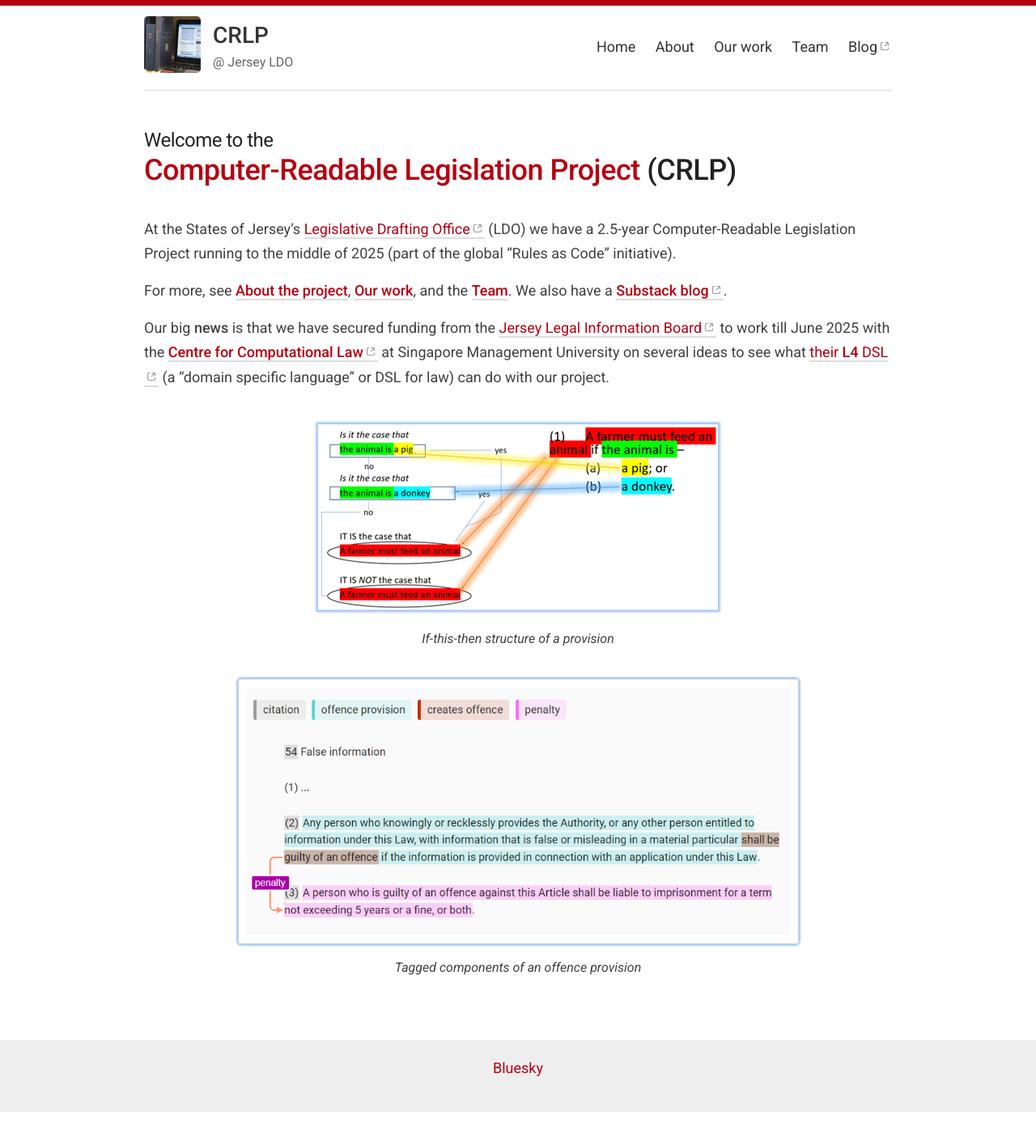
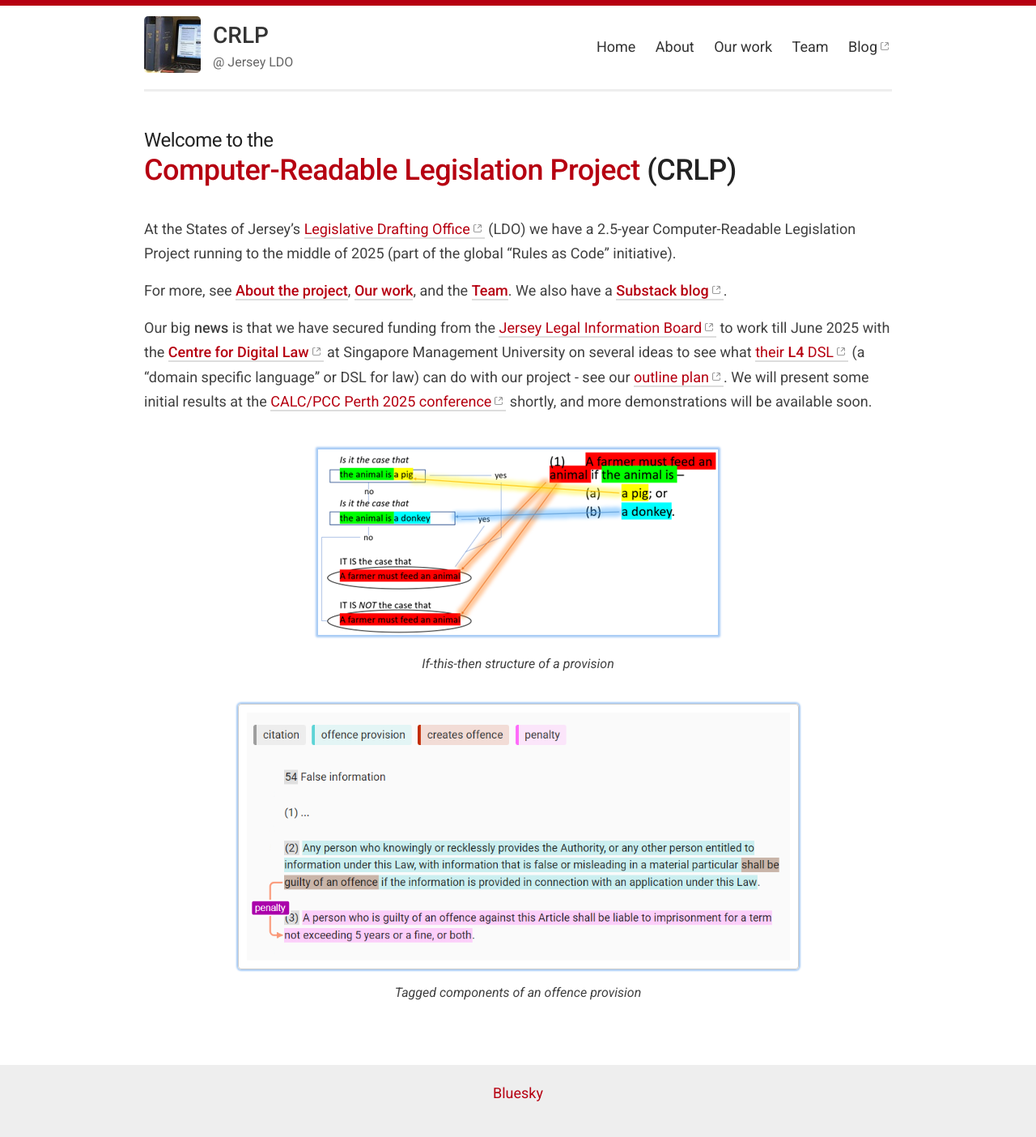
Before and after one commit to crlp-jerseyldo/crlp-jerseyldo.github.io, a Jekyll site: the page built from index.md, in a window 1280 px wide. Shown: the whole page at 81% size. Built offline with Jekyll 4.4.1, drawn with Linux system fonts in a browser that asks for light colours; our own code applies the rules of GitHub Pages for plain Markdown files; before the commit the page ends 1373 px from its top, so only the background shows below that.

Commit message:
Update index.md
Updated link to SMU CDL for RPCL, added link to plan, & ref Perth & demos

```diff
--- a/index.md
+++ b/index.md
@@ -8,8 +8,7 @@ At the States of Jersey’s [Legislative Drafting Office](https://www.gov.je/Gov
 
 For more, see [**About the project**](/about), [**Our work**](/work), and the [**Team**](/team). We also have a [**Substack blog**](https://digitallegislation.substack.com){:target="_blank"}.
 
-Our big **news** is that we have secured funding from the [Jersey Legal Information Board](https://www.jerseylaw.je/Pages/About.aspx){:target="_blank"} to work till June 2025 with the [**Centre for Computational Law**]( https://cclaw.smu.edu.sg/projects-papers/research-project-computational-law){:target="_blank"} at Singapore Management University on several ideas to see what [their **L4** DSL](https://github.com/smucclaw){:target="_blank"} (a “domain specific language” or DSL for law) can do with our project.
-
+Our big **news** is that we have secured funding from the [Jersey Legal Information Board](https://www.jerseylaw.je/Pages/About.aspx){:target="_blank"} to work till June 2025 with the [**Centre for Digital Law**](https://cdl.smu.edu.sg/projects/research-project-computational-law-rpcl){:target="_blank"} at Singapore Management University on several ideas to see what [their **L4** DSL](https://github.com/smucclaw){:target="_blank"} (a “domain specific language” or DSL for law) can do with our project - see our [outline plan](https://osf.io/jauqb){:target="_blank"}. We will present some initial results at the [CALC/PCC Perth 2025 conference](https://www.calc.ngo/sites/default/files/APCC-CALC%202025%20regional%20drafting%20conference%20program%20%28as%20at%2019-2-25%29_0.pdf){:target="_blank"} shortly, and more demonstrations will be available soon.
 
 ![A diagram showing the if-this-then-that structure of a piece of legislation](/images/ifttt-example.png){:.my-l} *If-this-then structure of a provision*
 
```
